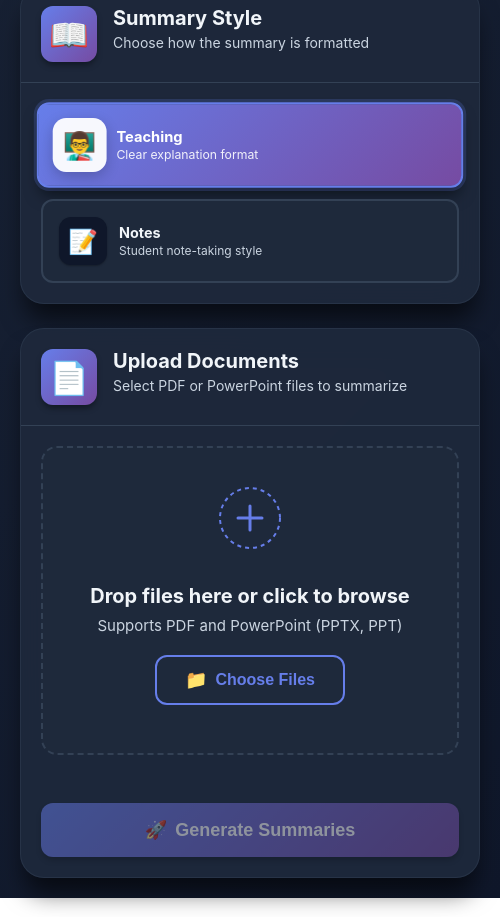
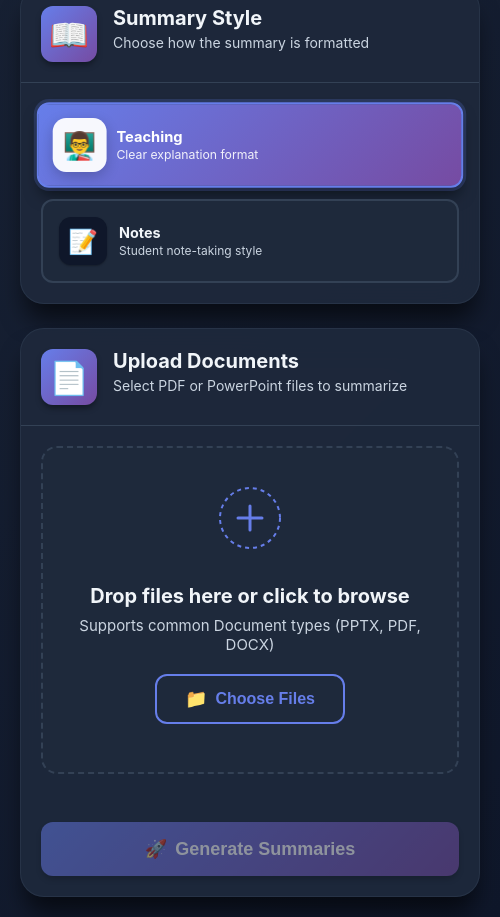
Before and after one commit to veroxsity/squailor, an Electron app: page index.html in a window 500 px wide. Shown: the part 1286-2203 px from the top of the page. Drawn offline with Linux system fonts and the light colour scheme; no server answers.

Commit message:
Common doctypes

```diff
--- a/index.html
+++ b/index.html
@@ -238,7 +238,7 @@
                   </svg>
                 </div>
                 <h4>Drop files here or click to browse</h4>
-                <p>Supports PDF and PowerPoint (PPTX, PPT)</p>
+                <p>Supports common Document types (PPTX, PDF, DOCX)</p>
                 <button id="selectFiles" class="btn btn-outline">
                   <span class="btn-icon">📁</span>
                   <span>Choose Files</span>
```
